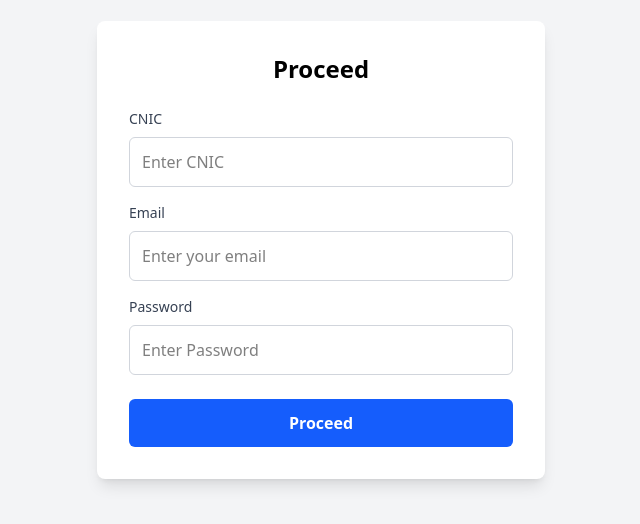
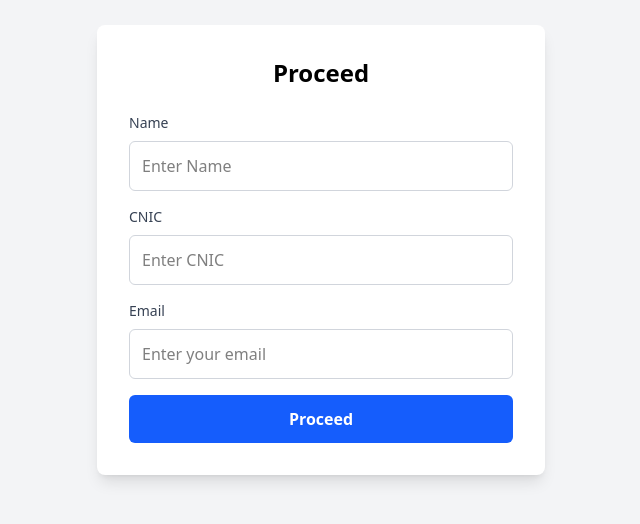
Before and after one commit to Muhammadkashif20/SMIT-Hackathon-Frontend-Repo, a React (Vite) app: page /proceed in a window 1280 px wide. Shown: the part 150-674 px from the top of the page, without its empty margins (319-959 px from the left). Built offline with nearby package versions, Linux system fonts and the light colour scheme.

Commit message:
some changes

```diff
--- a/src/auth/Login.jsx
+++ b/src/auth/Login.jsx
@@ -1,13 +1,14 @@
 import React, { useState } from "react";
 import { message, Spin } from "antd";
-import { useNavigate } from "react-router-dom";
+import { useLocation, useNavigate } from "react-router-dom";
 import { BASE_URL } from "../utils/baseurl";
 import axios from "axios";
 
 function Login() {
+  const location = useLocation();
   const [formData, setFormData] = useState({
-    email: "",
-    password: "",
+    cnic: "",
+    password: location.state?.password || "",
   });
   const [isLoading, setIsLoading] = useState(false);
   const navigate = useNavigate();
@@ -22,9 +23,9 @@ function Login() {
 
   const handleSubmit = async (e) => {
     e.preventDefault();
-    const { email, password } = formData;
-    if (!email || !password) {
-      message.error("Email and Password are required.");
+    const { cnic, password } = formData;
+    if (!cnic || !password) {
+      message.error("cnic and Password are required.");
       return;
     }
     setIsLoading(true);
@@ -56,19 +57,19 @@ function Login() {
         <form onSubmit={handleSubmit}>
           <div className="mb-4">
             <label
-              htmlFor="email"
+              htmlFor="cnic"
               className="block text-sm font-medium text-gray-700"
             >
-              Email
+              CNIC
             </label>
             <input
-              type="email"
-              id="email"
-              name="email"
-              value={formData.email}
+              type="cnic"
+              id="cnic"
+              name="cnic"
+              value={formData.cnic}
               onChange={handleChange}
               className="w-full p-3 mt-2 border border-gray-300 rounded-md focus:outline-none focus:ring-2 focus:ring-blue-500"
-              placeholder="Enter your email"
+              placeholder="Enter your cnic"
             />
           </div>
 
--- a/src/auth/Proceed.jsx
+++ b/src/auth/Proceed.jsx
@@ -8,7 +8,7 @@ function Proceed() {
   const [formData, setFormData] = useState({
     cnic: "",
     email: "",
-    password: "",
+    fullname: "",
   });
   const [isLoading, setIsLoading] = useState(false);
   const navigate = useNavigate();
@@ -16,17 +16,20 @@ function Proceed() {
     setFormData({ ...formData, [e.target.name]: e.target.value });
   const handleSubmit = async (e) => {
     e.preventDefault();
-    const { cnic, email, password } = formData;
-    if (!cnic || !email || !password)
+    const { cnic, email, fullname } = formData;
+    if (!cnic || !email || !fullname)
       return message.error("All fields are required!");
     setIsLoading(true);
     try {
       const res = await axios.post(`${BASE_URL}/auth/proceed`, formData);
+      const { plainPassword } = res.data;
+      console.log("plainPassword=> ",plainPassword);
+
         if (res.data.error) {
              message.error(res.data.message || "Invalid Credentials");
            } else {
              message.success(res.data.message || "Proceed Successfully!");
-             navigate("/login");
+             navigate("/login",{ state: { password: plainPassword } });
            }
          } catch (error) {
            console.error("Error submitting request:", error);
@@ -40,6 +43,21 @@ function Proceed() {
       <div className="bg-white p-8 rounded-lg shadow-lg w-full max-w-md">
         <h2 className="text-2xl font-bold text-center mb-6">Proceed</h2>
         <form onSubmit={handleSubmit}>
+           {/* Name Input */}
+           <div className="mb-4">
+            <label className="block text-sm font-medium text-gray-700">
+            Name
+            </label>
+            <input
+              type="text"
+              name="fullname"
+              value={formData.fullname}
+              onChange={handleChange}
+              className="w-full p-3 mt-2 border border-gray-300 rounded-md"
+              placeholder="Enter Name"
+            />
+          </div>
+
           {/* CNIC Input */}
           <div className="mb-4">
             <label className="block text-sm font-medium text-gray-700">
@@ -70,20 +88,7 @@ function Proceed() {
             />
           </div>
 
-          {/* Password Input */}
-          <div className="mb-6">
-            <label className="block text-sm font-medium text-gray-700">
-              Password
-            </label>
-            <input
-              type="password"
-              name="password"
-              value={formData.password}
-              onChange={handleChange}
-              className="w-full p-3 mt-2 border border-gray-300 rounded-md"
-              placeholder="Enter Password"
-            />
-          </div>
+
 
           {/* Submit Button */}
           <button
```
